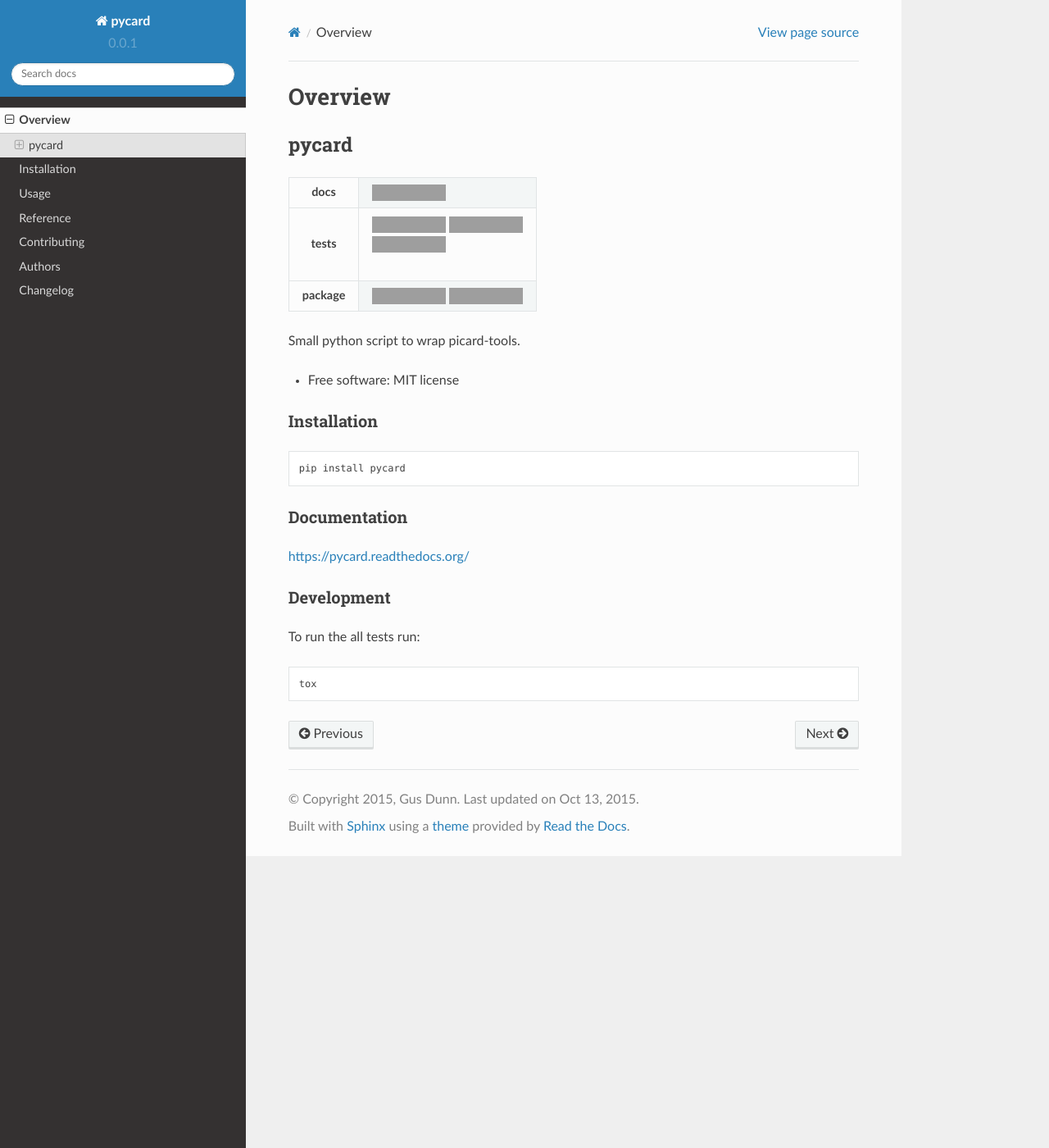
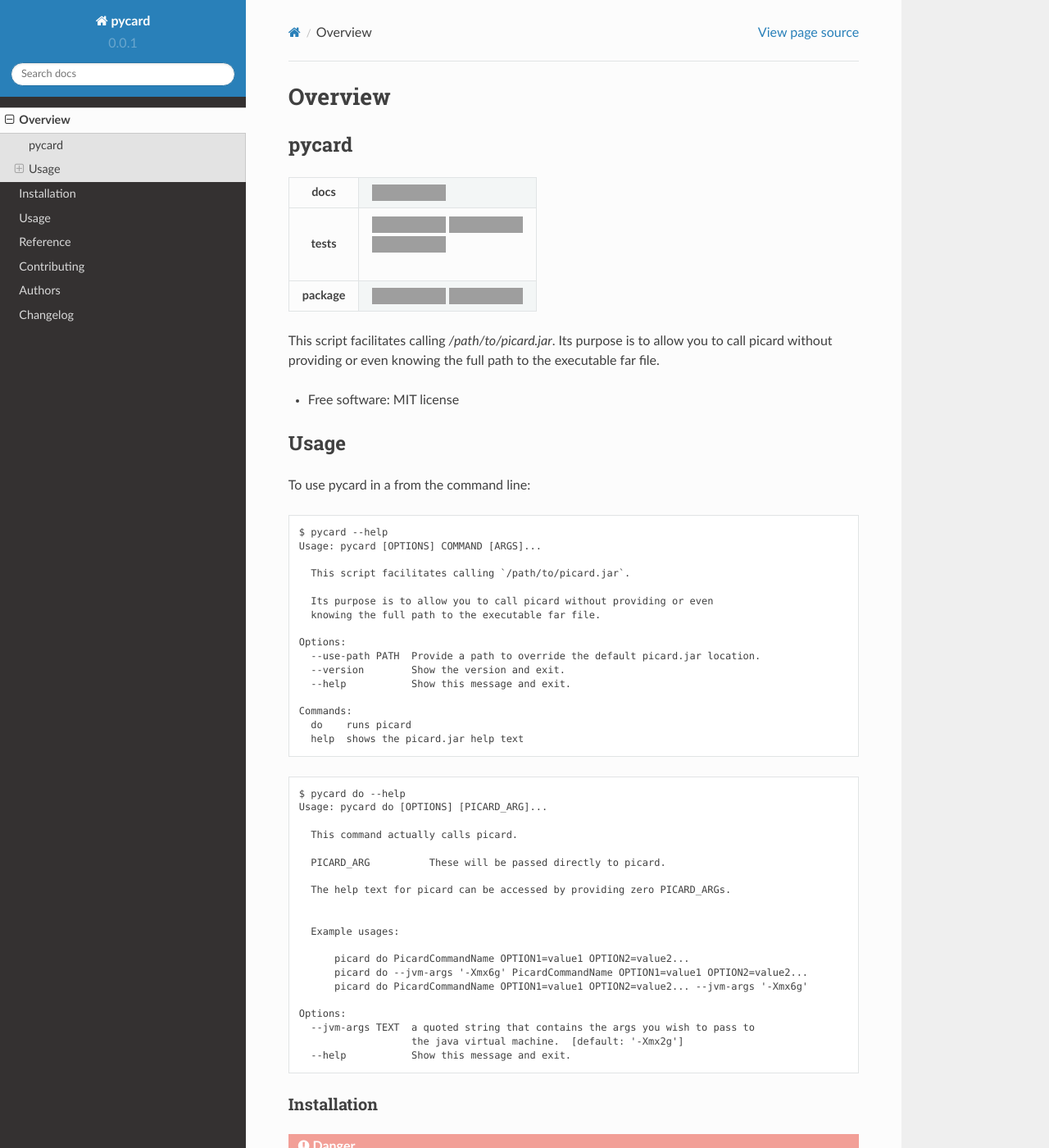
Before and after one commit to xguse/picard-wrap, a Sphinx documentation site: the page built from docs/readme.rst, in a window 1280 px wide and 1400 px high. Shown: the whole window at 82% size. Built offline with Sphinx 7.4.7 and the Read the Docs theme 2.0.0, drawn with Linux system fonts in a browser that asks for light colours; some of the changed text lies outside the part shown; grey boxes are pictures that could not be loaded.

Commit message:
Improved the README and fixed pull/full typo

```diff
--- a/README.rst
+++ b/README.rst
@@ -41,16 +41,79 @@ pycard
     :alt: PyPI Package monthly downloads
     :target: https://pypi.python.org/pypi/pycard
 
-Small python script to wrap picard-tools.
+This script facilitates calling `/path/to/picard.jar`. Its purpose is to allow you to call picard without providing
+or even knowing the full path to the executable far file.
 
 * Free software: MIT license
+
+=====
+Usage
+=====
+
+To use pycard in a from the command line::
+
+    $ pycard --help
+    Usage: pycard [OPTIONS] COMMAND [ARGS]...
+
+      This script facilitates calling `/path/to/picard.jar`.
+
+      Its purpose is to allow you to call picard without providing or even
+      knowing the full path to the executable far file.
+
+    Options:
+      --use-path PATH  Provide a path to override the default picard.jar location.
+      --version        Show the version and exit.
+      --help           Show this message and exit.
+
+    Commands:
+      do    runs picard
+      help  shows the picard.jar help text
+
+
+::
+
+    $ pycard do --help
+    Usage: pycard do [OPTIONS] [PICARD_ARG]...
+
+      This command actually calls picard.
+
+      PICARD_ARG          These will be passed directly to picard.
+
+      The help text for picard can be accessed by providing zero PICARD_ARGs.
+
+
+      Example usages:
+
+          picard do PicardCommandName OPTION1=value1 OPTION2=value2...
+          picard do --jvm-args '-Xmx6g' PicardCommandName OPTION1=value1 OPTION2=value2...
+          picard do PicardCommandName OPTION1=value1 OPTION2=value2... --jvm-args '-Xmx6g'
+
+    Options:
+      --jvm-args TEXT  a quoted string that contains the args you wish to pass to
+                       the java virtual machine.  [default: '-Xmx2g']
+      --help           Show this message and exit.
+
+
+
 
 Installation
 ============
 
+.. danger::
+    There is a ``PyCard`` on PyPI but that is **NOT** this package!
+
+    Do **NOT** simply ``pip install pycard`` or you will end up with that address card program!
+
 ::
 
-    pip install pycard
+    git clone https://github.com/xguse/pycard.git
+    cd pycard
+    pip install .
+
+
+Or via conda::
+
+    conda install pycard -c http://xguse.github.io/conda-package-repo/pkgs/channel/
 
 Documentation
 =============
--- a/docs/installation.rst
+++ b/docs/installation.rst
@@ -5,11 +5,12 @@ Installation
 Via pip
 -------
 
-From the PyPI::
+.. danger::
+    There is a ``PyCard`` on PyPI but that is **NOT** this package!
 
-    pip install pycard
+    Do **NOT** simply ``pip install pycard`` or you will end up with that address card program!
 
-or from github::
+From github::
 
     pip install -e git://github.com/xguse/pycard.git@v0.0.1#egg=pycard
 
--- a/docs/usage.rst
+++ b/docs/usage.rst
@@ -10,7 +10,7 @@ To use pycard in a from the command line::
       This script facilitates calling `/path/to/picard.jar`.
 
       Its purpose is to allow you to call picard without providing or even
-      knowing the pull path to the executable far file.
+      knowing the full path to the executable far file.
 
     Options:
       --use-path PATH  Provide a path to override the default picard.jar location.
```
